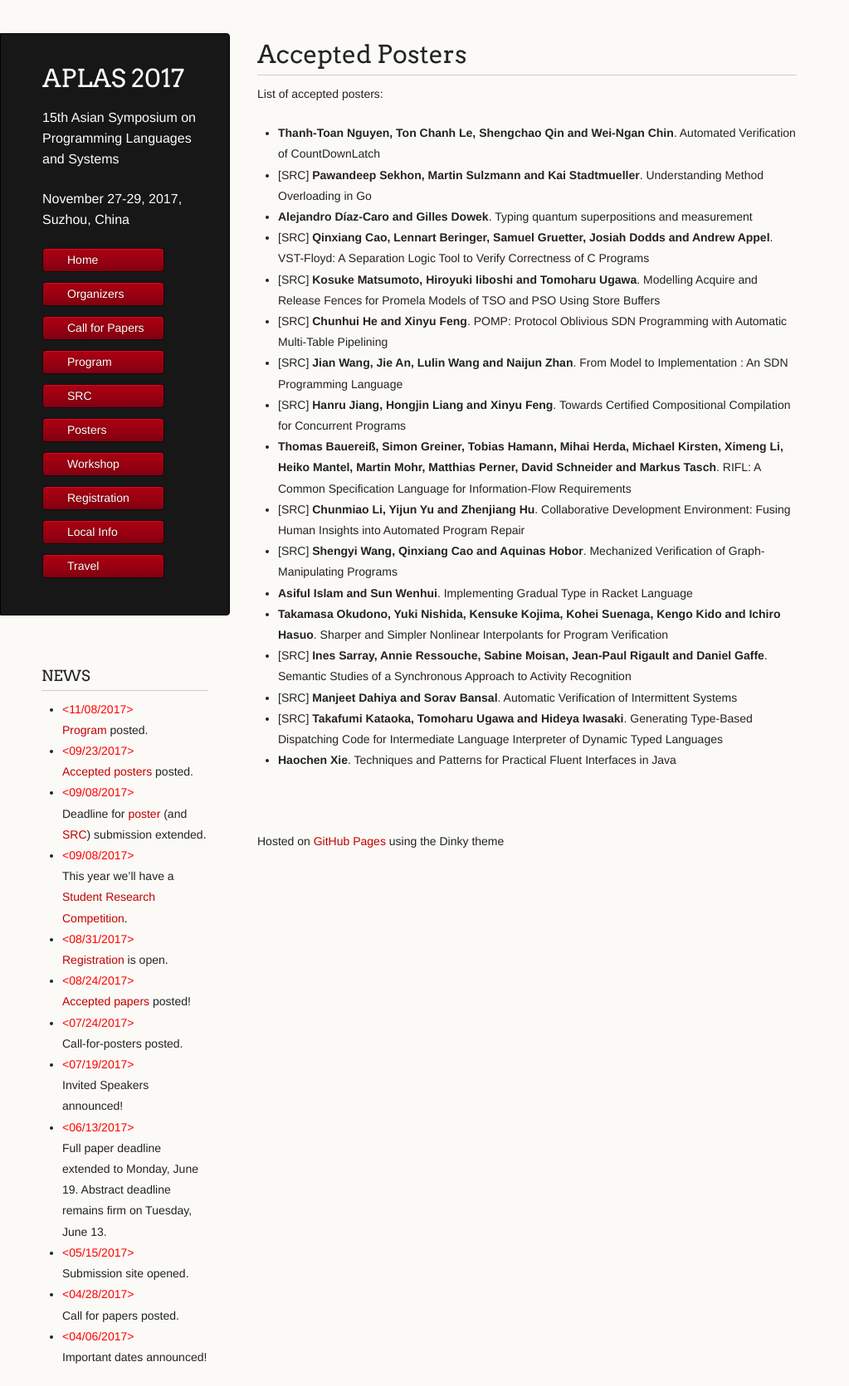
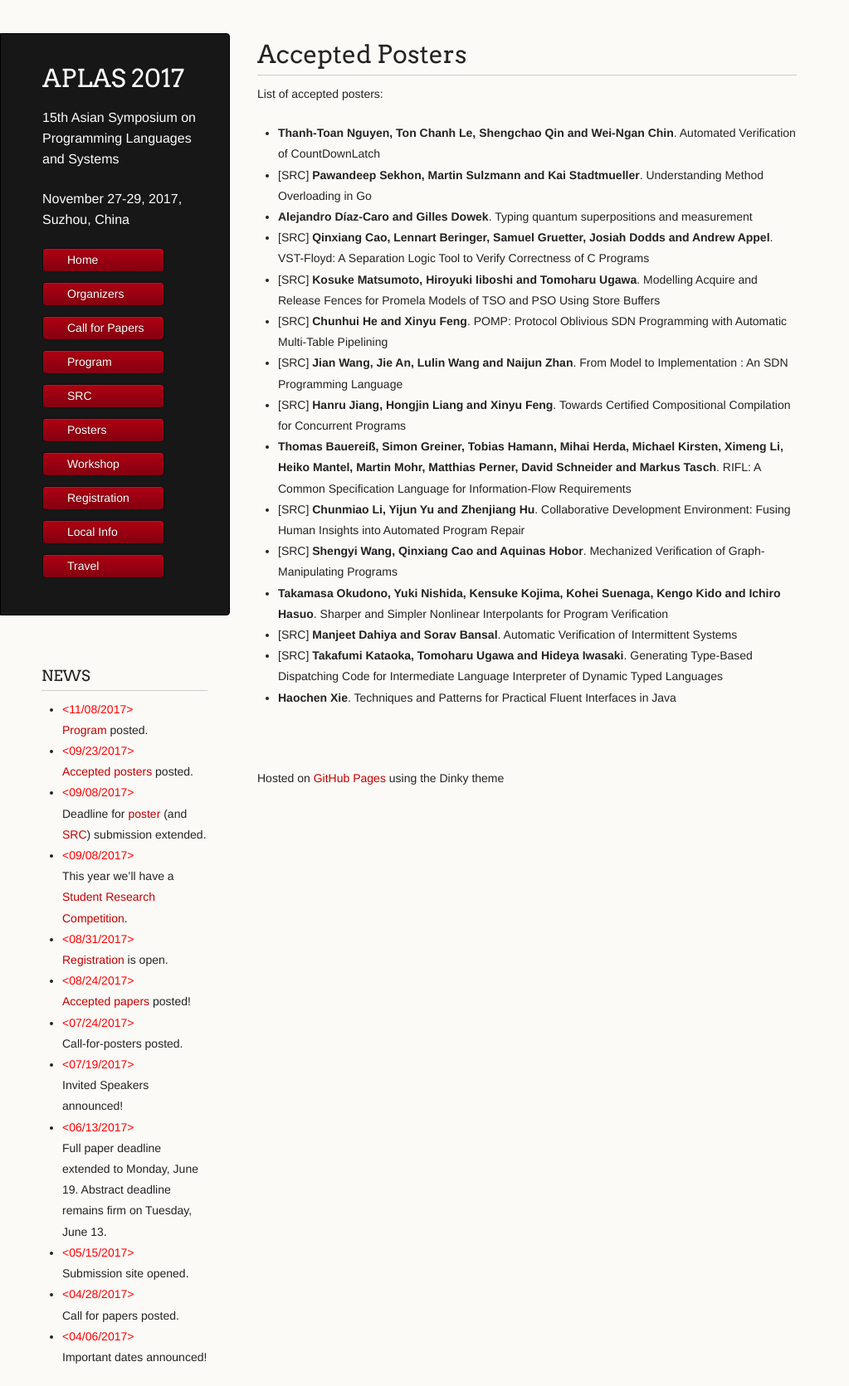
Before and after one commit to www-aplas/www-aplas.github.io, a Jekyll site: the page built from accepted-posters.md, in a window 1280 px wide. Shown: the whole page at 83% size, without its empty margins (0-1023 px from the left). Built offline with Jekyll 4.4.1, drawn with Linux system fonts in a browser that asks for light colours; our own code applies the rules of GitHub Pages for plain Markdown files; a script that is not in the unit is left out.

Commit message:
Update accepted-posters.md

```diff
--- a/accepted-posters.md
+++ b/accepted-posters.md
@@ -23,12 +23,8 @@ List of accepted posters:
   Collaborative Development Environment: Fusing Human Insights into Automated Program Repair
 -	[SRC] **Shengyi Wang, Qinxiang Cao and Aquinas Hobor**.
   Mechanized Verification of Graph-Manipulating Programs
--	**Asiful Islam and Sun Wenhui**.
-  Implementing Gradual Type in Racket Language
 -	**Takamasa Okudono, Yuki Nishida, Kensuke Kojima, Kohei Suenaga, Kengo Kido and Ichiro Hasuo**.
   Sharper and Simpler Nonlinear Interpolants for Program Verification
--	[SRC] **Ines Sarray, Annie Ressouche, Sabine Moisan, Jean-Paul Rigault and Daniel Gaffe**.
-  Semantic Studies of a Synchronous Approach to Activity Recognition
 -	[SRC] **Manjeet Dahiya and Sorav Bansal**.
   Automatic Verification of Intermittent Systems
 -	[SRC] **Takafumi Kataoka, Tomoharu Ugawa and Hideya Iwasaki**.
```
